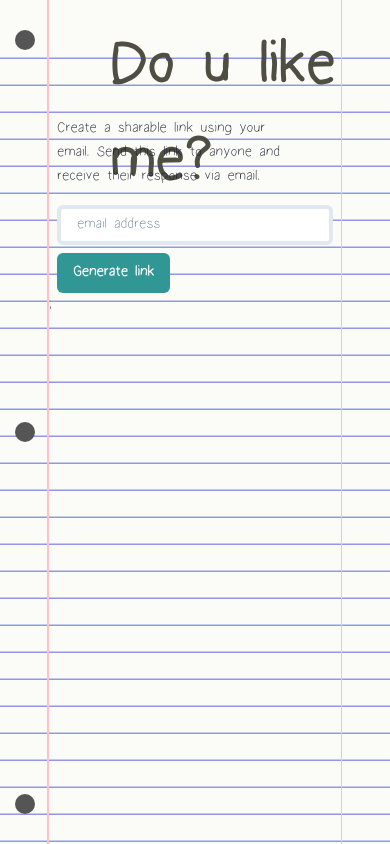
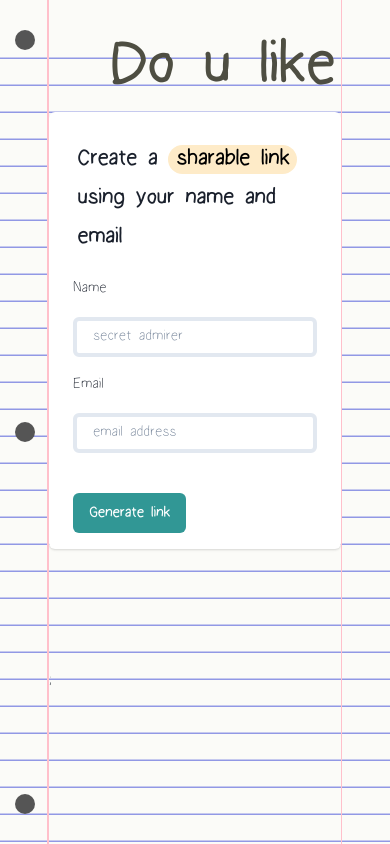
Before and after one commit to andregcab/do-you-like-me, a Next.js app: page /send-note in a window 390 px wide. Built offline with nearby package versions, Linux system fonts and the light colour scheme.

Commit message:
adds name field, more responsive styling

```diff
--- a/src/components/TransitionWrapper/index.tsx
+++ b/src/components/TransitionWrapper/index.tsx
@@ -13,15 +13,15 @@ const Transition = ({ children }: TransitionProps) => {
       opacity: 0,
       y: 40,
       transition: {
-        duration: 0.4,
+        duration: 0.3,
       },
     },
     in: {
       opacity: 1,
       y: 0,
       transition: {
-        duration: 0.4,
-        delay: 0.4,
+        duration: 0.3,
+        delay: 0.3,
       },
     },
   };
--- a/src/pages/api/sendgrid.js
+++ b/src/pages/api/sendgrid.js
@@ -11,7 +11,6 @@ const sendEmail = async (req, res) => {
       to: `${req.body.to}`,
       from: 'doulikeme@proton.me',
       subject: 'You have a response!',
-      text: 'Hi Kurly!',
       html: '<strong>U CUTE</strong>',
     });
   } catch (error) {
--- a/src/pages/send-note/index.tsx
+++ b/src/pages/send-note/index.tsx
@@ -11,11 +11,13 @@ import {
   FormControl,
   FormErrorMessage,
   FormLabel,
+  Heading,
+  Highlight,
   Input,
   Text,
   useClipboard,
 } from '@chakra-ui/react';
-import { encodeEmail } from '@utils';
+import { encodeText } from '@utils';
 import styles from '@styles/EmailForm.module.scss';
 
 const schema = yup
@@ -24,6 +26,7 @@ const schema = yup
       .string()
       .email()
       .required('Need your email, we wont sell it. Probably.'),
+    yourName: yup.string().required('Dont be a creep, whos it from?'),
   })
   .required();
 
@@ -39,10 +42,11 @@ const CreateLink = () => {
   const { onCopy, setValue, hasCopied } = useClipboard('');
 
   function onSubmit(values: FormData) {
+    console.log({ values }); // TODO: add name to link
     return new Promise<void>((resolve) => {
       setTimeout(() => {
         const { yourEmail } = values;
-        const encodedEmail = encodeEmail(yourEmail);
+        const encodedEmail = encodeText(yourEmail);
         const link = `http://localhost:3000/note/${encodedEmail}`;
         setValue(link);
         setGeneratedLink(link);
@@ -57,22 +61,50 @@ const CreateLink = () => {
         className={styles.container}
         onSubmit={handleSubmit(onSubmit)}
       >
-        <Box maxW="2xl">
+        <Card p={4} maxW="2xl">
+          <Box m={3}>
+            <Heading
+              as="h3"
+              size="lg"
+              fontFamily="inherit"
+              lineHeight="tall"
+            >
+              <Highlight
+                query="sharable link"
+                styles={{
+                  px: '2',
+                  py: '1',
+                  rounded: 'full',
+                  bg: 'orange.100',
+                }}
+              >
+                Create a sharable link using your name and email
+              </Highlight>
+            </Heading>
+          </Box>
           <FormControl isInvalid={!!errors.yourEmail?.message}>
+            <Box display="flex" alignItems="center" flexWrap="wrap">
+              <FormLabel margin={2} maxW="80%" htmlFor="yourName">
+                Name
+              </FormLabel>
+              <Input
+                id="yourName"
+                margin={2}
+                placeholder="secret admirer"
+                {...register('yourName')}
+              />
               <FormLabel margin={2} maxW="80%" htmlFor="yourEmail">
-              Create a sharable link using your email. Send this link
-              to anyone and receive their response via email.
+                Email
               </FormLabel>
-            <Box display="flex" alignItems="center" flexWrap="wrap">
               <Input
                 id="yourEmail"
                 margin={2}
                 placeholder="email address"
                 {...register('yourEmail')}
               />
-
               <Button
                 ml={2}
+                mt={8}
                 colorScheme="teal"
                 isLoading={isSubmitting}
                 type="submit"
@@ -80,19 +112,22 @@ const CreateLink = () => {
                 Generate link
               </Button>
             </Box>
+            {/* TODO Add another error for name */}
             <FormErrorMessage>
               <span>{errors.yourEmail?.message}</span>
             </FormErrorMessage>
           </FormControl>
-        </Box>
+        </Card>
         <Box maxW="100%">
           {generatedLink && (
             <Card mt={14} variant="elevated">
-              <CardBody flexWrap="wrap">
-                <Text fontSize="xl">Your generated link</Text>
+              <CardBody>
+                <Text fontSize="xl">
+                  Copy this link and send to whoever you want. Its
+                  kind of like passing a note!
+                </Text>
+                <Box display="flex" alignItems="center">
                   <Code
-                  display="initial"
-                  maxW="100%"
                     whiteSpace="nowrap"
                     overflow="hidden"
                     textOverflow="ellipsis"
@@ -103,6 +138,7 @@ const CreateLink = () => {
                   <Button ml={2} onClick={onCopy}>
                     {hasCopied ? 'Copied!' : 'Copy'}
                   </Button>
+                </Box>
               </CardBody>
             </Card>
           )}
@@ -115,4 +151,3 @@ const CreateLink = () => {
 export default CreateLink;
 
 // TODO: add back button after generate link
-//
--- a/src/styles/EmailForm.module.scss
+++ b/src/styles/EmailForm.module.scss
@@ -2,7 +2,10 @@
   display: flex;
   flex-direction: column;
   align-items: center;
-  margin-top: 15%;
+  margin-top: 12%;
+  height: 66vh;
+  overflow: scroll;
+  padding-bottom: 2rem;
   input,
   span,
   label {
@@ -16,6 +19,7 @@
 
 @media (max-width: 768px) {
   .container {
+    margin-top: 16%;
     input,
     span,
     label {
--- a/src/utils/decodeEmail.ts
+++ b/src/utils/decodeText.ts
@@ -1,6 +1,6 @@
-const decodeEmail = (uriParam: string) => {
+const decodeText = (uriParam: string) => {
   const decodedURIComponent = decodeURIComponent(uriParam);
   return Buffer.from(decodedURIComponent, 'base64').toString('utf-8');
 };
 
-export default decodeEmail;
+export default decodeText;
--- a/src/utils/encodeEmail.ts
+++ /dev/null
@@ -1,6 +0,0 @@
-const encodeEmail = (email: string) => {
-  const encodedEmail = Buffer.from(email).toString('base64');
-  return encodeURIComponent(encodedEmail);
-};
-
-export default encodeEmail;
--- /dev/null
+++ b/src/utils/encodeText.ts
@@ -0,0 +1,6 @@
+const encodeText = (text: string) => {
+  const encodedText = Buffer.from(text).toString('base64');
+  return encodeURIComponent(encodedText);
+};
+
+export default encodeText;
--- a/src/utils/index.ts
+++ b/src/utils/index.ts
@@ -1,2 +1,2 @@
-export { default as encodeEmail } from './encodeEmail';
-export { default as decodeEmail } from './decodeEmail';
+export { default as encodeText } from './encodeText';
+export { default as decodeText } from './decodeText';
```
Lines whose indentation alone changed are shown as unchanged.
